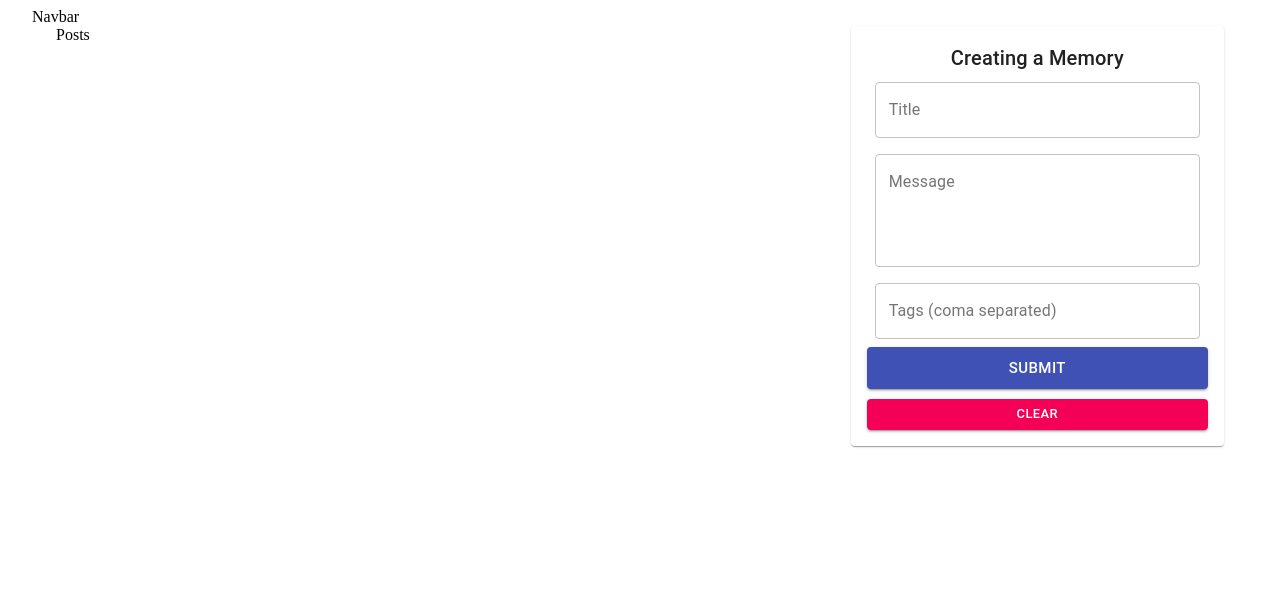
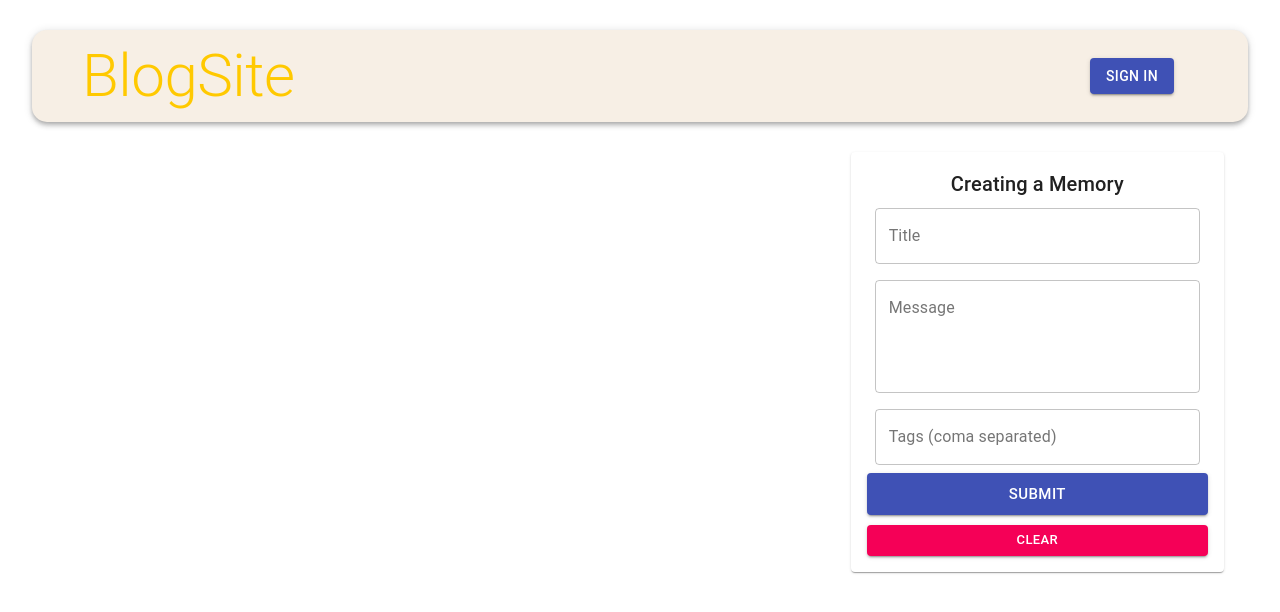
Before and after one commit to prashantbharati/Casualfunnel, a React (Create React App) app in the folder client/: page / in a window 1280 px wide. Shown: the top 612 px of the page. Built offline with nearby package versions, Linux system fonts and the light colour scheme.

Commit message:
nav done

```diff
--- a/client/package.json
+++ b/client/package.json
@@ -2,8 +2,10 @@
   "name": "client",
   "version": "0.1.0",
   "private": true,
+  "proxy": "http://localhost:5000",
   "dependencies": {
     "@material-ui/core": "^4.12.4",
+    "@material-ui/icons": "^4.11.3",
     "@testing-library/jest-dom": "^5.16.5",
     "@testing-library/react": "^13.4.0",
     "@testing-library/user-event": "^13.5.0",
--- a/client/src/components/Navbar/Navbar.js
+++ b/client/src/components/Navbar/Navbar.js
@@ -1,7 +1,86 @@
-import React from "react";
+import React, { useState, useEffect } from "react";
+import { AppBar, Typography, Toolbar, Avatar, Button } from "@material-ui/core";
+import { Link, useNavigate, useLocation } from "react-router-dom";
+
+import decode from "jwt-decode";
+
+import useStyles from "./styles";
 
 const Navbar = () => {
-  return <div>Navbar</div>;
+  const [user, setUser] = useState(JSON.parse(localStorage.getItem("profile")));
+
+  const location = useLocation();
+  const navigate = useNavigate();
+  const classes = useStyles();
+
+  const logout = () => {
+    // dispatch({ type: actionType.LOGOUT });
+
+    navigate("/auth");
+
+    setUser(null);
+  };
+
+  useEffect(() => {
+    const token = user?.token;
+
+    if (token) {
+      const decodedToken = decode(token);
+
+      if (decodedToken.exp * 1000 < new Date().getTime()) logout();
+    }
+
+    setUser(JSON.parse(localStorage.getItem("profile")));
+  }, [location]);
+
+  return (
+    <AppBar className={classes.appBar} position="static" color="inherit">
+      <div className={classes.brandContainer}>
+        <Typography
+          component={Link}
+          to="/"
+          className={classes.heading}
+          variant="h2"
+          align="center"
+        >
+          BlogSite
+        </Typography>
+      </div>
+      <Toolbar className={classes.toolbar}>
+        {user?.result ? (
+          <div className={classes.profile}>
+            <Avatar
+              className={classes.purple}
+              alt={user?.result.name}
+              src={user?.result.imageUrl}
+            >
+              {user?.result.name.charAt(0)}
+            </Avatar>
+            <Typography className={classes.userName} variant="h6">
+              {user?.result.name}
+            </Typography>
+            <Button
+              variant="contained"
+              className={classes.logout}
+              color="secondary"
+              onClick={logout}
+            >
+              Logout
+            </Button>
+          </div>
+        ) : (
+          <Button
+            component={Link}
+            to="/auth"
+            variant="contained"
+            color="primary"
+          >
+            Sign In
+          </Button>
+        )}
+      </Toolbar>
+    </AppBar>
+  );
 };
 
 export default Navbar;
--- a/client/src/components/Navbar/styles.js
+++ b/client/src/components/Navbar/styles.js
@@ -0,0 +1,44 @@
+import { makeStyles } from "@material-ui/core/styles";
+import { deepPurple } from "@material-ui/core/colors";
+
+export default makeStyles((theme) => ({
+  appBar: {
+    borderRadius: 15,
+    margin: "30px 0",
+    display: "flex",
+    backgroundColor: "#F7EFE5",
+    flexDirection: "row",
+    justifyContent: "space-between",
+    alignItems: "center",
+    padding: "10px 50px",
+  },
+  heading: {
+    color: "#FFC900",
+    textDecoration: "none",
+  },
+  image: {
+    marginLeft: "15px",
+  },
+  toolbar: {
+    display: "flex",
+    justifyContent: "flex-end",
+    width: "400px",
+  },
+  profile: {
+    display: "flex",
+    justifyContent: "space-between",
+    width: "400px",
+  },
+  userName: {
+    display: "flex",
+    alignItems: "center",
+  },
+  brandContainer: {
+    display: "flex",
+    alignItems: "center",
+  },
+  purple: {
+    color: theme.palette.getContrastText(deepPurple[500]),
+    backgroundColor: deepPurple[500],
+  },
+}));
--- a/client/src/components/Posts/Post/Post.js
+++ b/client/src/components/Posts/Post/Post.js
@@ -0,0 +1,61 @@
+import React from "react";
+import {
+  Card,
+  CardActions,
+  CardContent,
+  CardMedia,
+  Button,
+  Typography,
+} from "@material-ui/core/";
+import ThumbUpAltIcon from "@material-ui/icons/ThumbUpAlt";
+import DeleteIcon from "@material-ui/icons/Delete";
+import MoreHorizIcon from "@material-ui/icons/MoreHoriz";
+import ThumbUpAltOutlined from "@material-ui/icons/ThumbUpAltOutlined";
+
+import moment from "moment";
+
+import useStyles from "./styles";
+
+const Post = ({ post, setCurrentId }) => {
+  const classes = useStyles();
+  const user = JSON.parse(localStorage.getItem("profile"));
+
+  return (
+    <Card className={classes.card}>
+      <div className={classes.overlay}>
+        <Typography variant="h6">{post.name}</Typography>
+        <Typography variant="body2">
+          {moment(post.createdAt).fromNow()}
+        </Typography>
+      </div>
+      {(user?.result?.googleId === post?.creator ||
+        user?.result?._id === post?.creator) && (
+        <div className={classes.overlay2}>
+          <Button
+            onClick={() => setCurrentId(post._id)}
+            style={{ color: "white" }}
+            size="small"
+          >
+            <MoreHorizIcon fontSize="default" />
+          </Button>
+        </div>
+      )}
+
+      <Typography
+        className={classes.title}
+        gutterBottom
+        variant="h5"
+        component="h2"
+      >
+        {post.title}
+      </Typography>
+      <CardContent>
+        <Typography variant="body2" color="textSecondary" component="p">
+          {post.message}
+        </Typography>
+      </CardContent>
+    </Card>
+  );
+};
+
+export default Post;
--- a/client/src/components/Posts/Post/styles.js
+++ b/client/src/components/Posts/Post/styles.js
@@ -0,0 +1,52 @@
+import { makeStyles } from "@material-ui/core/styles";
+
+export default makeStyles({
+  media: {
+    height: 0,
+    paddingTop: "56.25%",
+    backgroundColor: "rgba(0, 0, 0, 0.5)",
+    backgroundBlendMode: "darken",
+  },
+  border: {
+    border: "solid",
+  },
+  fullHeightCard: {
+    height: "100%",
+  },
+  card: {
+    display: "flex",
+    flexDirection: "column",
+    justifyContent: "space-between",
+    borderRadius: "15px",
+    height: "100%",
+    position: "relative",
+  },
+  overlay: {
+    position: "absolute",
+    top: "20px",
+    left: "20px",
+    color: "white",
+  },
+  overlay2: {
+    position: "absolute",
+    top: "20px",
+    right: "20px",
+    color: "white",
+  },
+  grid: {
+    display: "flex",
+  },
+  details: {
+    display: "flex",
+    justifyContent: "space-between",
+    margin: "20px",
+  },
+  title: {
+    padding: "0 16px",
+  },
+  cardActions: {
+    padding: "0 16px 8px 16px",
+    display: "flex",
+    justifyContent: "space-between",
+  },
+});
--- a/client/src/components/Posts/Posts.js
+++ b/client/src/components/Posts/Posts.js
@@ -1,7 +1,31 @@
 import React from "react";
+import { Grid, CircularProgress } from "@material-ui/core";
 
-const Posts = () => {
-  return <div>Posts</div>;
+import Post from "./Post/Post";
+import useStyles from "./styles";
+
+const Posts = ({ setCurrentId }) => {
+  //   const posts = useSelector((state) => state.posts);
+  let posts;
+  const classes = useStyles();
+
+  return (
+    //   !posts.length ? (
+    // <CircularProgress />
+    //   ) :
+    <Grid
+      className={classes.container}
+      container
+      alignItems="stretch"
+      spacing={3}
+    >
+      {/* {posts.map((post) => (
+        <Grid key={post._id} item xs={12} sm={6} md={6}>
+          <Post post={post} setCurrentId={setCurrentId} />
+        </Grid>
+      ))} */}
+    </Grid>
+  );
 };
 
 export default Posts;
--- a/client/src/components/Posts/styles.js
+++ b/client/src/components/Posts/styles.js
@@ -0,0 +1,69 @@
+import { makeStyles } from "@material-ui/core/styles";
+import { deepPurple } from "@material-ui/core/colors";
+
+export default makeStyles((theme) => ({
+  mainContainer: {
+    borderRadius: 15,
+    margin: "30px 0",
+    display: "flex",
+    flexDirection: "row",
+    justifyContent: "space-between",
+    alignItems: "center",
+    padding: "10px 50px",
+  },
+  heading: {
+    color: "rgba(0,183,255, 1)",
+    textDecoration: "none",
+  },
+  image: {
+    marginLeft: "15px",
+  },
+  toolbar: {
+    display: "flex",
+    justifyContent: "flex-end",
+    width: "400px",
+  },
+  profile: {
+    display: "flex",
+    justifyContent: "space-between",
+    width: "400px",
+  },
+  userName: {
+    display: "flex",
+    alignItems: "center",
+  },
+  brandContainer: {
+    display: "flex",
+    alignItems: "center",
+  },
+  smMargin: {
+    margin: theme.spacing(1),
+  },
+  purple: {
+    color: theme.palette.getContrastText(deepPurple[500]),
+    backgroundColor: deepPurple[500],
+  },
+  [theme.breakpoints.down("sm")]: {
+    appBar: {
+      padding: "10px 20px",
+    },
+    heading: {
+      display: "none",
+    },
+    userName: {
+      display: "none",
+    },
+    image: {
+      marginLeft: "5px",
+    },
+    toolbar: {
+      display: "flex",
+      justifyContent: "flex-end",
+      width: "160px",
+    },
+  },
+
+  actionDiv: {
+    textAlign: "center",
+  },
+}));
```
Also changed, not shown: 2 other files (tests, documents, lock files or other folders).
